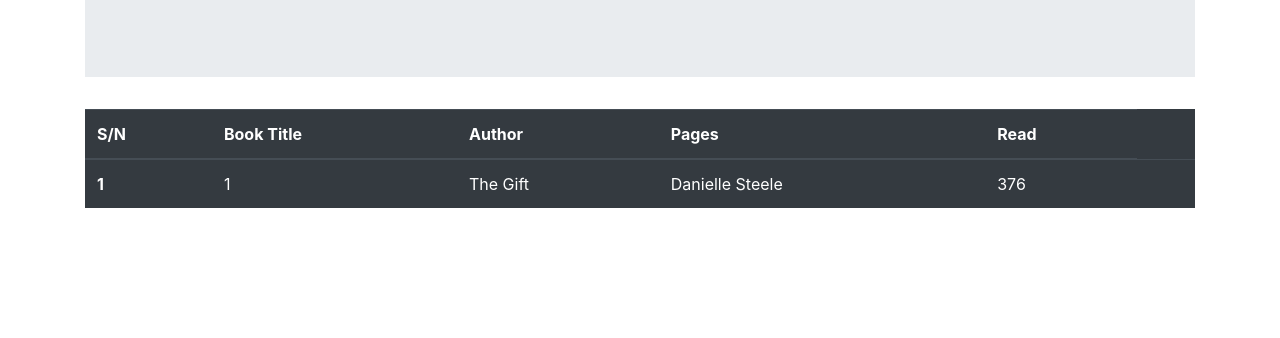
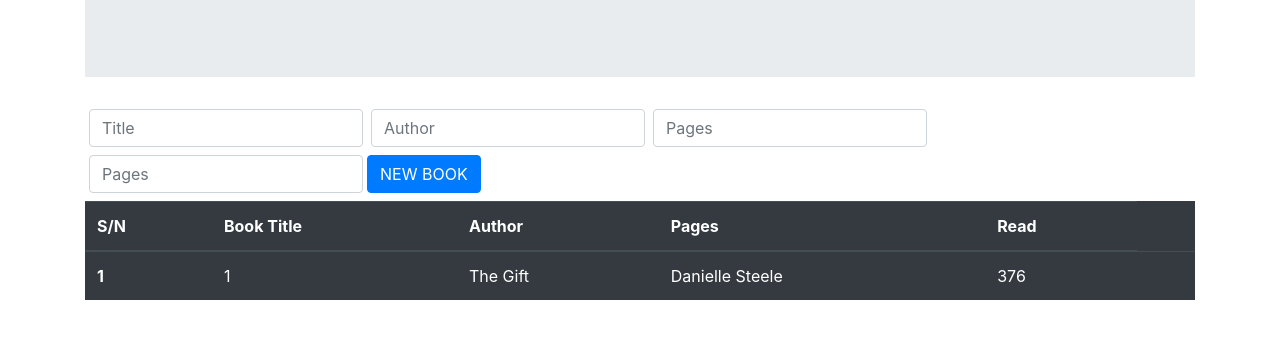
Before and after one commit to Qoosim/Library-js, a website: page index.html in a window 1280 px wide. Shown: the part 172-510 px from the top of the page. Drawn offline with nearby package versions, Linux system fonts and the light colour scheme.

Commit message:
Create form

```diff
--- a/app.js
+++ b/app.js
@@ -38,6 +38,15 @@ const renderToTable = () => {
   });
 }
 
+// const form = document.forms.bookValues
+const form = document.querySelector('form');
+form.onsubmit = (e) => {
+    e.preventDefault();
+    const c = Object.values(form).reduce((obj, field) => { obj[field.name] = field.value; return obj; }, {});
+    console.log(c);
+}
+
+
 
 const removeFromLibrary = (t) => {
 
--- a/index.html
+++ b/index.html
@@ -15,7 +15,25 @@
               <p class="lead text-center">Welcome to the best Browser Based Library</p>
             </div>
           </div>
-
+          <form class="form-inline" id="bookValues">
+            <div class="form-group mx-sm-1 mb-2">
+                <label for="text" class="sr-only">Title</label>
+                <input type="text" class="form-control" id="text" placeholder="Title">
+              </div>
+              <div class="form-group mx-sm-1 mb-2">
+                <label for="text" class="sr-only">Author</label>
+                <input type="text" class="form-control" id="text" placeholder="Author">
+              </div>
+            <div class="form-group mx-sm-1 mb-2">
+              <label for="text" class="sr-only">Pages</label>
+              <input type="text" class="form-control" id="text" placeholder="Pages">
+            </div>
+            <div class="form-group mx-sm-1 mb-2">
+                <label for="text" class="sr-only">Pages</label>
+                <input type="text" class="form-control" id="text" placeholder="Pages">
+            </div>
+            <button type="submit" class="btn btn-primary mb-2">NEW BOOK</button>
+          </form>
         <table class="table table-dark">
             <thead>
               <tr>
@@ -40,7 +58,6 @@
           </table>
     </div>
 
-
     <script src="app.js"></script>
 </body>
 </html>
```
